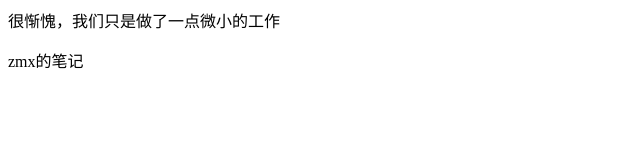
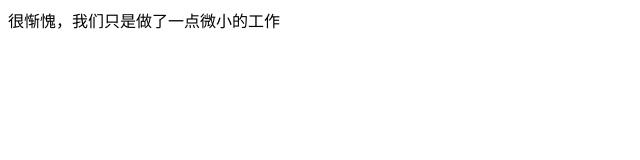
Before and after one commit to Kangquyanyue/Kangquyanyue.github.io, a plain HTML site: page index.html in a window 1280 px wide. Shown: the whole page, without its empty margins (0-640 px from the left). Drawn offline with Linux system fonts and the light colour scheme.

Commit message:
Create index.html

```diff
--- a/index.html
+++ b/index.html
@@ -1,4 +1,3 @@
 <html>
 <p>很惭愧，我们只是做了一点微小的工作<p>
-<a herf="https://zmx142857.gitee.io/"> zmx的笔记 </a>
 </html>
```
